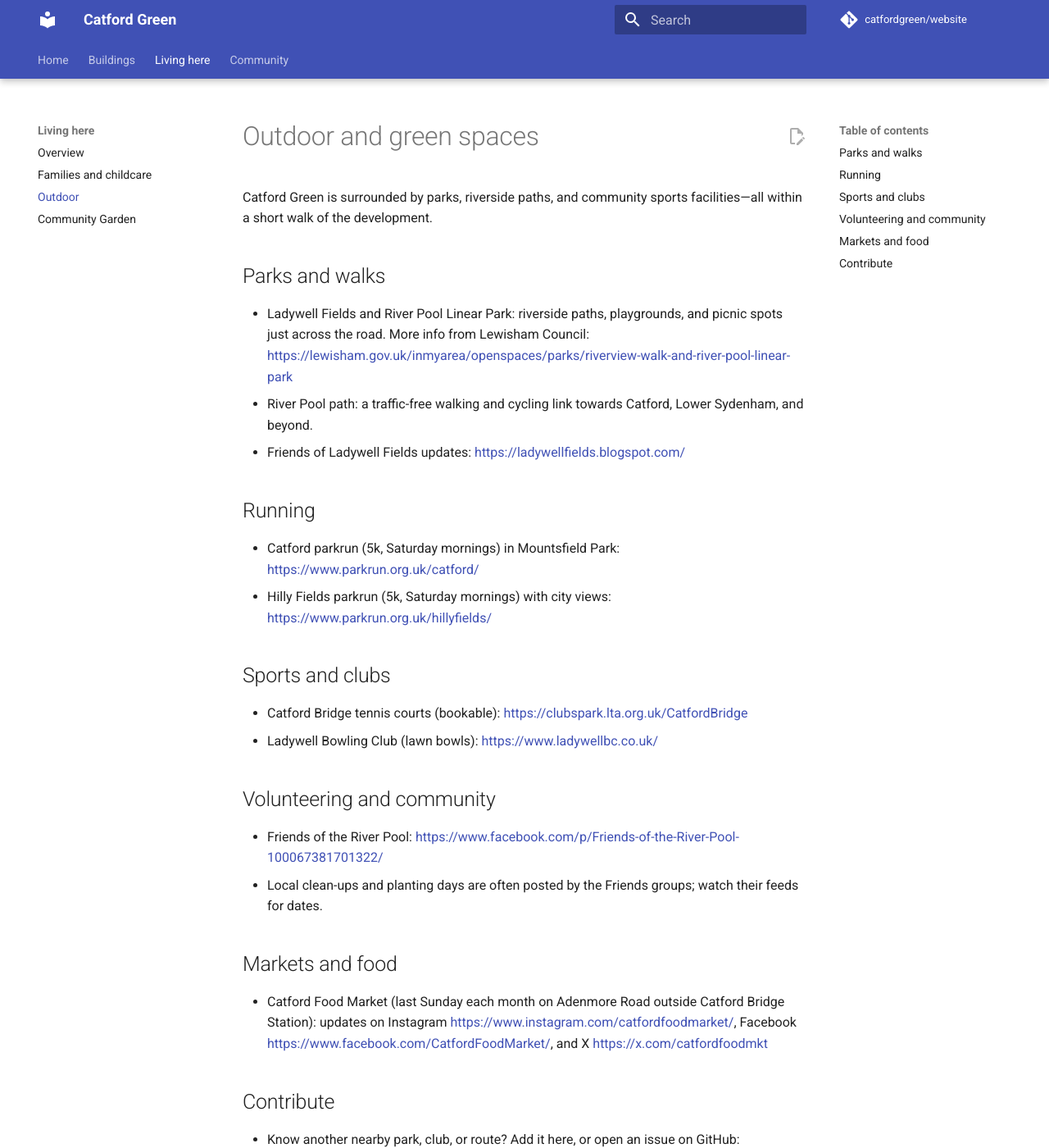
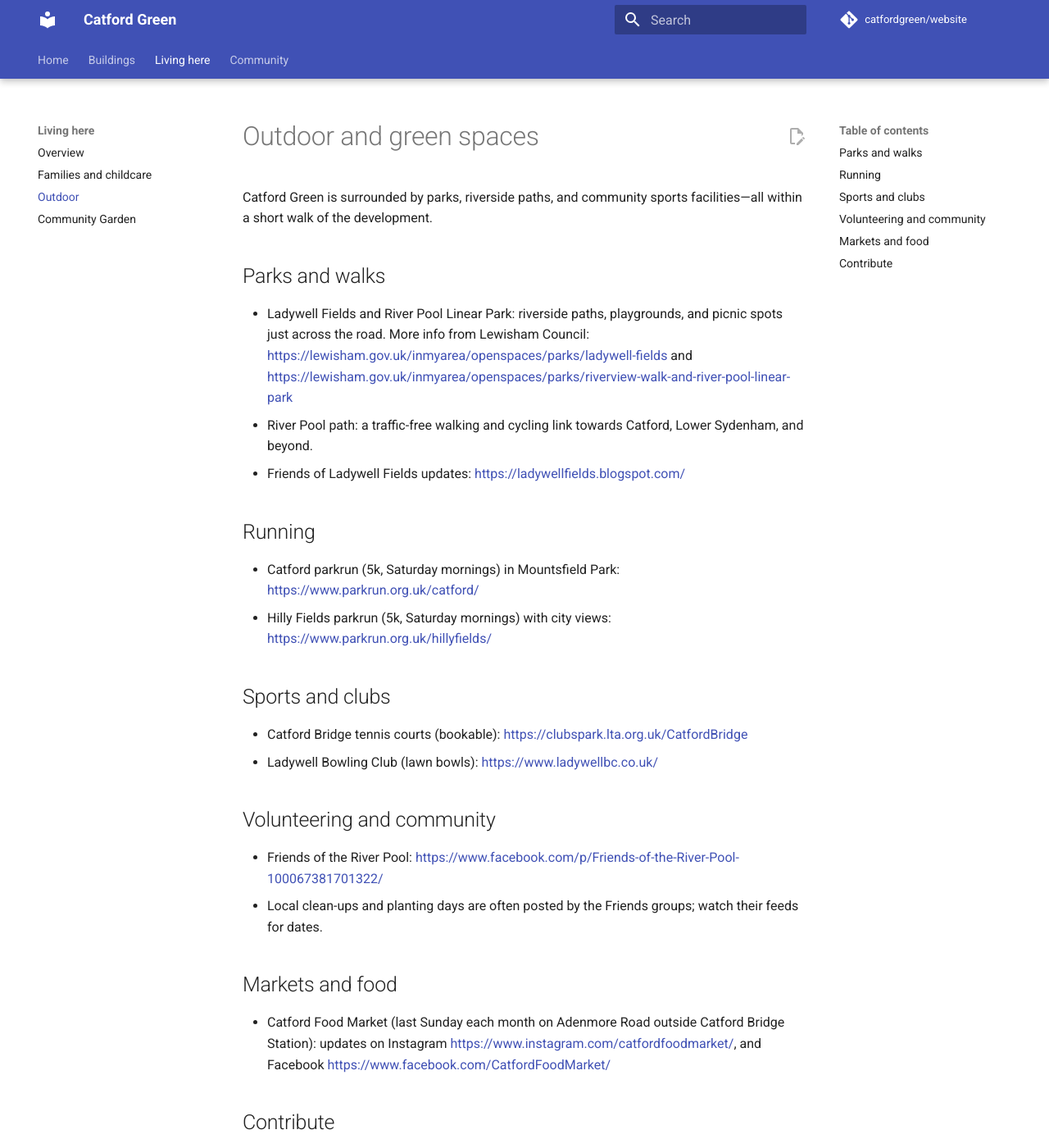
Before and after one commit to catfordgreen/website, an MkDocs documentation site: the page built from docs/outdoor.md, in a window 1280 px wide and 1400 px high. Shown: the whole window at 82% size. Built offline with MkDocs 1.6.1 and Material for MkDocs 9.7.7, drawn with Linux system fonts in a browser that asks for light colours; plug-ins that fetch from the network failed and are left out; comment, search, counter and statistics services are not loaded.

Commit message:
Minor outdoor copy-edit

```diff
--- a/docs/outdoor.md
+++ b/docs/outdoor.md
@@ -3,7 +3,7 @@
 Catford Green is surrounded by parks, riverside paths, and community sports facilities—all within a short walk of the development.
 
 ## Parks and walks
-- Ladywell Fields and River Pool Linear Park: riverside paths, playgrounds, and picnic spots just across the road. More info from Lewisham Council: https://lewisham.gov.uk/inmyarea/openspaces/parks/riverview-walk-and-river-pool-linear-park
+- Ladywell Fields and River Pool Linear Park: riverside paths, playgrounds, and picnic spots just across the road. More info from Lewisham Council: https://lewisham.gov.uk/inmyarea/openspaces/parks/ladywell-fields and https://lewisham.gov.uk/inmyarea/openspaces/parks/riverview-walk-and-river-pool-linear-park
 - River Pool path: a traffic-free walking and cycling link towards Catford, Lower Sydenham, and beyond.
 - Friends of Ladywell Fields updates: https://ladywellfields.blogspot.com/
 
@@ -20,7 +20,7 @@ Catford Green is surrounded by parks, riverside paths, and community sports faci
 - Local clean-ups and planting days are often posted by the Friends groups; watch their feeds for dates.
 
 ## Markets and food
-- Catford Food Market (last Sunday each month on Adenmore Road outside Catford Bridge Station): updates on Instagram https://www.instagram.com/catfordfoodmarket/, Facebook https://www.facebook.com/CatfordFoodMarket/, and X https://x.com/catfordfoodmkt
+- Catford Food Market (last Sunday each month on Adenmore Road outside Catford Bridge Station): updates on Instagram https://www.instagram.com/catfordfoodmarket/, and Facebook https://www.facebook.com/CatfordFoodMarket/
 
 ## Contribute
 - Know another nearby park, club, or route? Add it here, or open an issue on GitHub: https://github.com/catfordgreen/website
```
